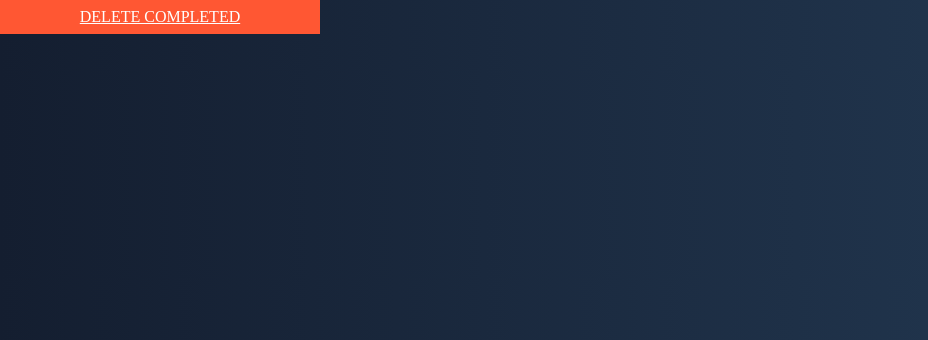
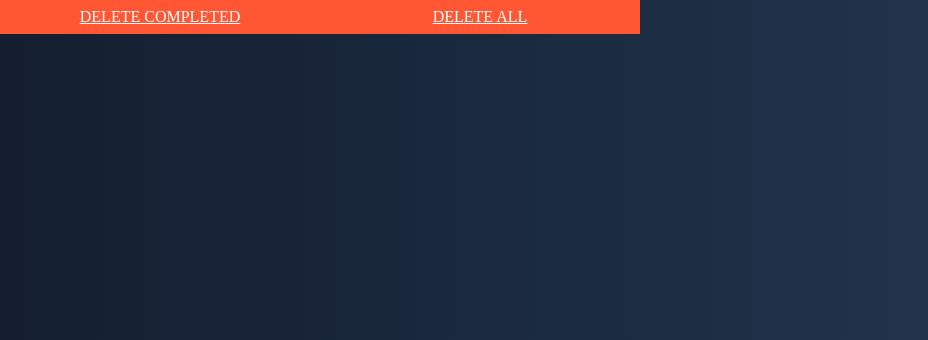
Before and after one commit to aesavas/simpleTodoApp, a Flask app: page / in a window 1280 px wide. Shown: the part 135-475 px from the top of the page, without its empty margins (0-928 px from the left). Run offline with Flask 2, Linux system fonts and the light colour scheme; data that the repository does not hold is empty; some libraries are stand-ins or nearby versions.

Commit message:
Delete all function has been added.

```diff
--- a/app.py
+++ b/app.py
@@ -27,3 +27,8 @@ def complete(oid):
 def deleteCompleted():
     deleted = todos.delete_many({'completed':True})
     return redirect(url_for('index'))
+
+@app.route("/delete-all")
+def deleteAll():
+    deleted = todos.delete_many({})
+    return redirect(url_for('index'))
--- a/templates/index.html
+++ b/templates/index.html
@@ -16,6 +16,7 @@
     </form>
     <div>
         <a href="{{ url_for('deleteCompleted')}}" class="deleteBtn">DELETE COMPLETED</a>
+        <a href="{{ url_for('deleteAll')}}" class="deleteBtn">DELETE ALL</a>
     </div>
 
 <br><br><br><br>
```
